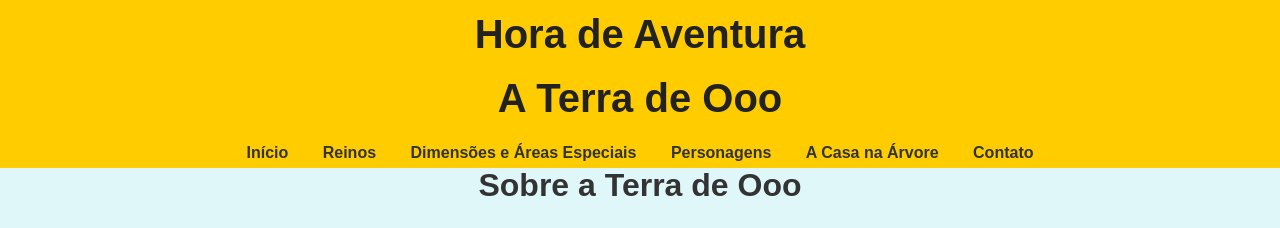
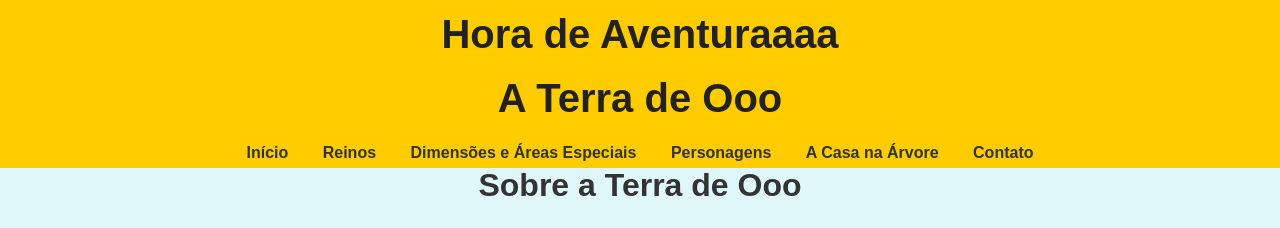
Before and after one commit to BMODK/Atividade-Pratica-Semana-3, a plain HTML site: page index.html in a window 1280 px wide. Shown: the top 228 px of the page. Drawn offline with Linux system fonts and the light colour scheme.

Commit message:
teste novo pc

```diff
--- a/index.html
+++ b/index.html
@@ -11,7 +11,7 @@
 <body>
     <!-- Cabeçalho -->
     <header>
-        <h1>Hora de Aventura <br>A Terra de Ooo</h1>
+        <h1>Hora de Aventuraaaa <br>A Terra de Ooo</h1>
         <nav>
             <ul>
                 <li><a href="#inicio">Início</a></li>
```
